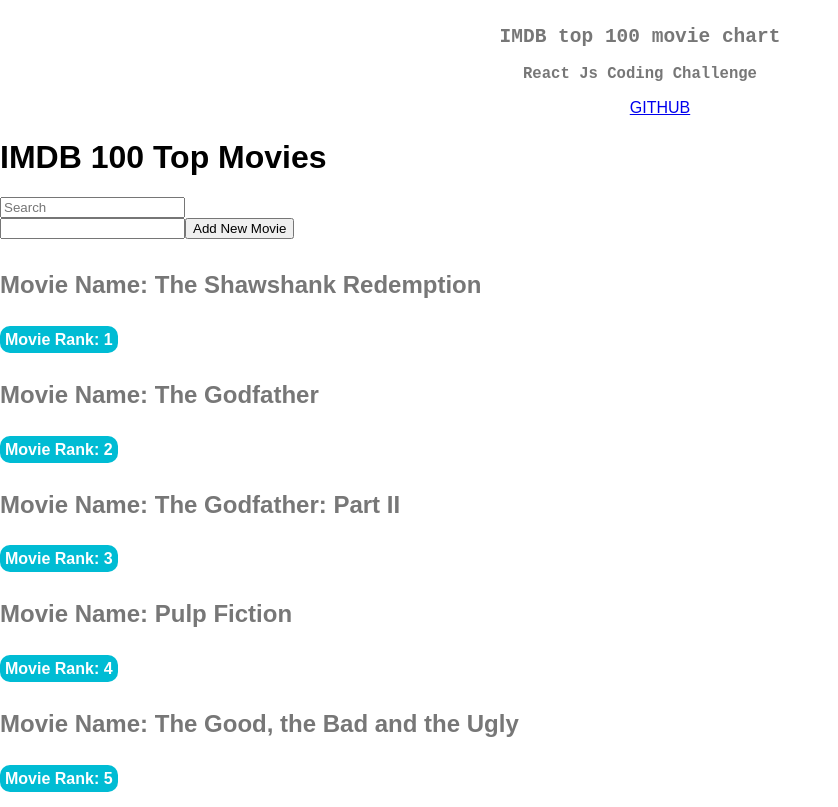
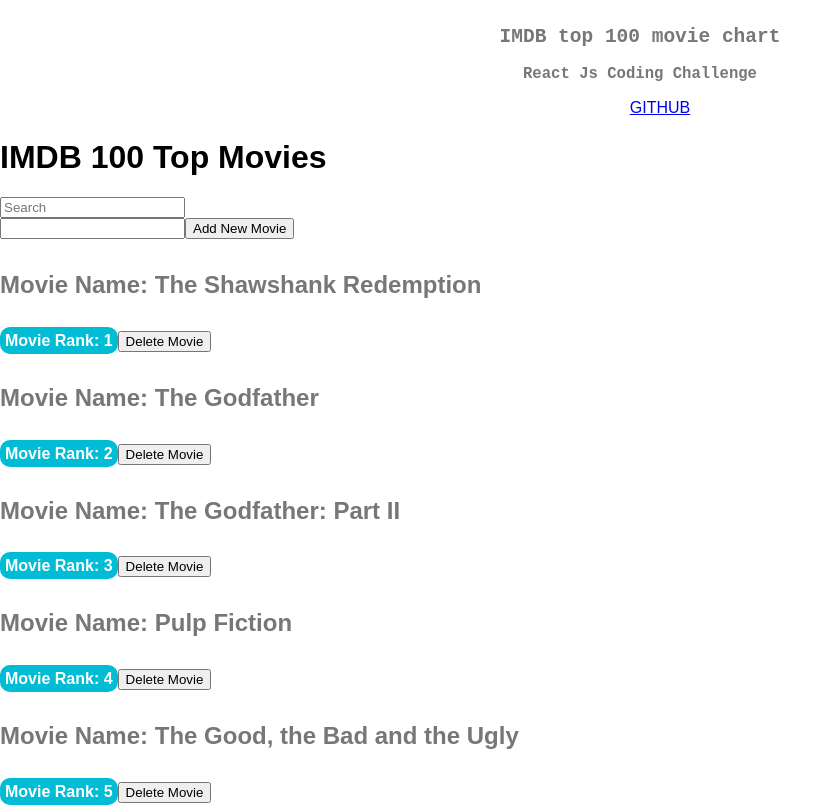
Before and after one commit to prio101/coding-challenge-react, a React (Create React App) app: page / in a window 1280 px wide. Shown: the top 807 px of the page, without its empty margins (0-838 px from the left). Built offline with nearby package versions, Linux system fonts and the light colour scheme.

Commit message:
Delete action added

```diff
--- a/src/movieData/MovieData.js
+++ b/src/movieData/MovieData.js
@@ -26,6 +26,16 @@
     this.refs.title.value = '';
   }
 
+  deleteMovie(movie){
+    let movies = this.state.movies;
+    for(let i = 0; i < movies.length; i++ ){
+      if(movies[i].id === movie.id ){
+        movies.splice(i, 1);
+      }
+    }
+    this.setState({ movies: movies })
+  }
+
   render() {
     let filteredMovies = this.state.movies.filter(
       (movie) => {
@@ -52,6 +62,9 @@
             <div key={ movie.id }>
                 <h4 className="movie-title">Movie Name: { movie.title }</h4>
                 <p className="movie-rank">Movie Rank:&nbsp;{ movie.rank }</p>
+                <button onClick={this.deleteMovie.bind(this, movie)}>
+                  Delete Movie
+                </button>
             </div>
           )}
         </div>
```
